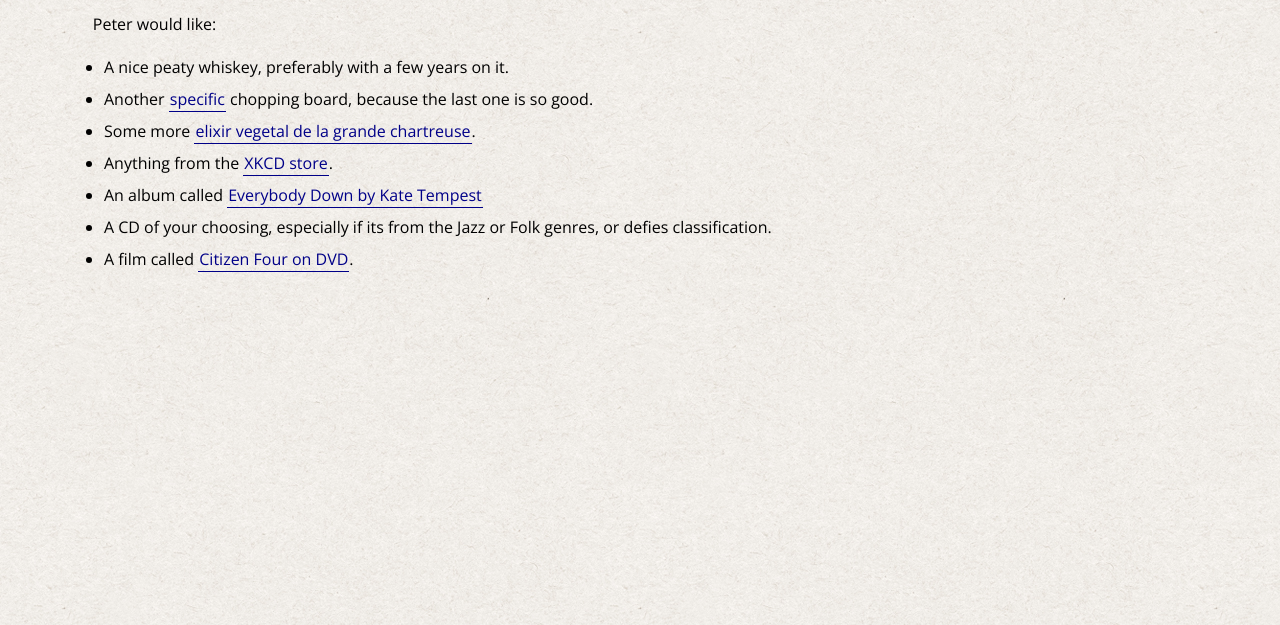
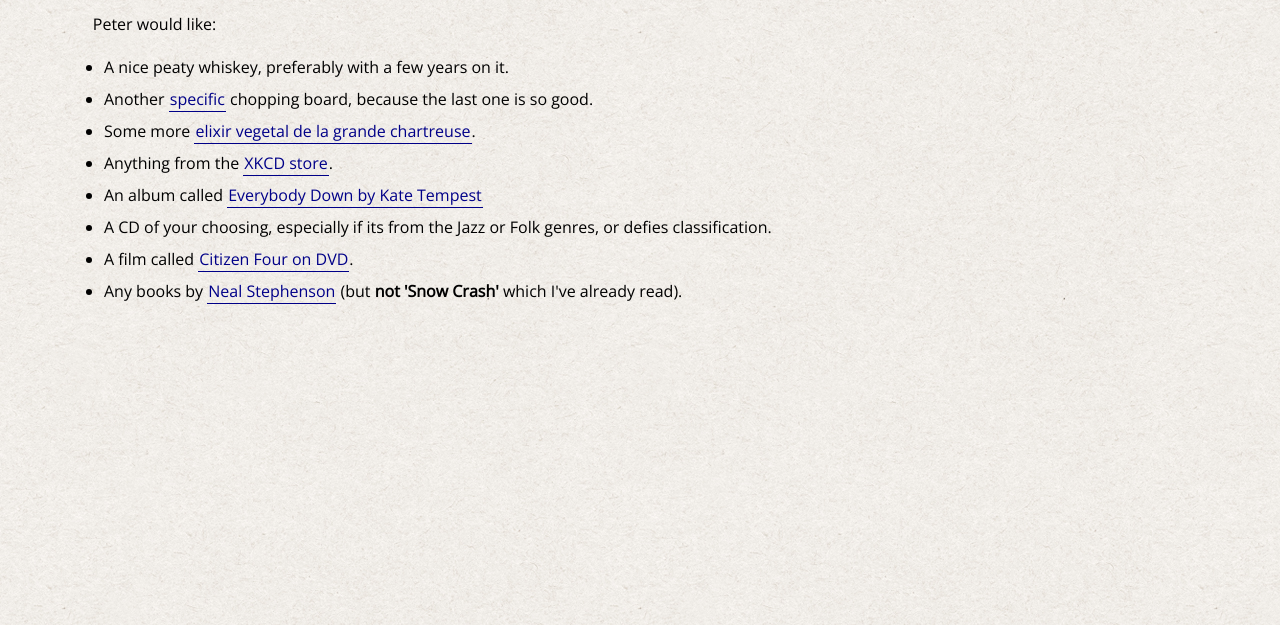
Before and after one commit to ourkwest/ourkwest.github.io, a plain HTML site: page wishlist/index.html in a window 1280 px wide. Shown: the part 175-800 px from the top of the page. Drawn offline with nearby package versions, Linux system fonts and the light colour scheme.

Commit message:
Add to wishlist.

```diff
--- a/wishlist/index.html
+++ b/wishlist/index.html
@@ -80,6 +80,8 @@
 
         <li>A film called <a x="g">Citizen Four on DVD</a>.</li>
 
+        <li>Any books by <a x="b">Neal Stephenson</a> (but <b>not 'Snow Crash'</b> which I've already read).</li>
+
         <!--<li>A T-Shirt with a large <a x="w">Clojure</a> logo on the front.</li>-->
         <!--<li>A book called <a x="a">Cooking for Geeks</a></li>-->
         <!-- <li>A novel by Tibor Fischer (but not "The Collector Collector" or "The Thought Gang" or "Under the Frog")</li> -->
```
